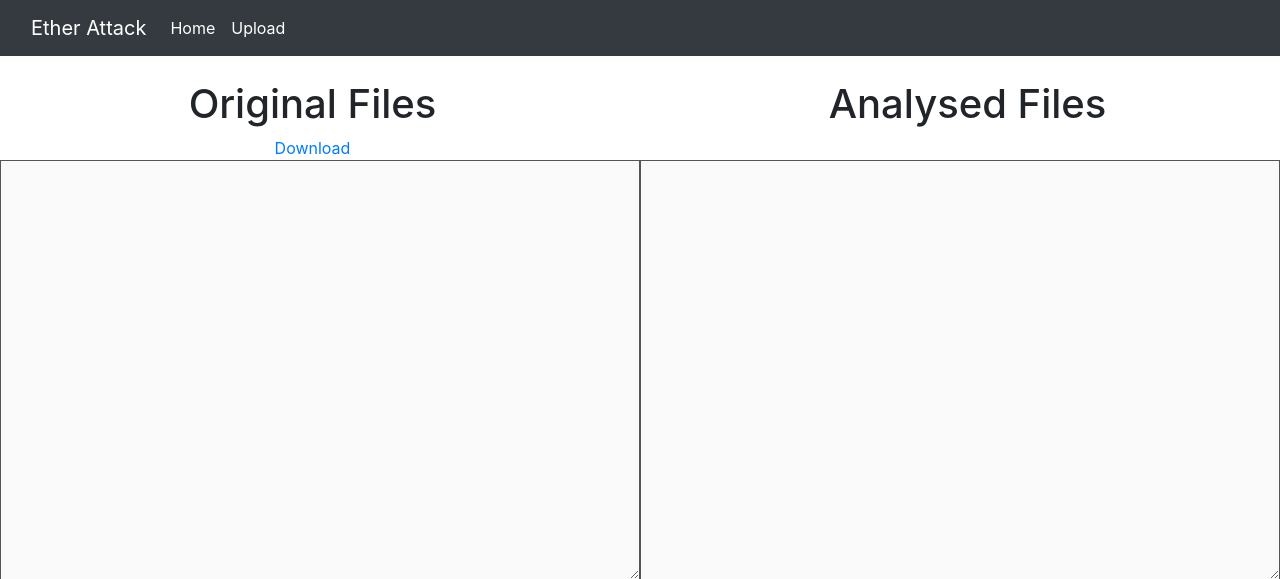
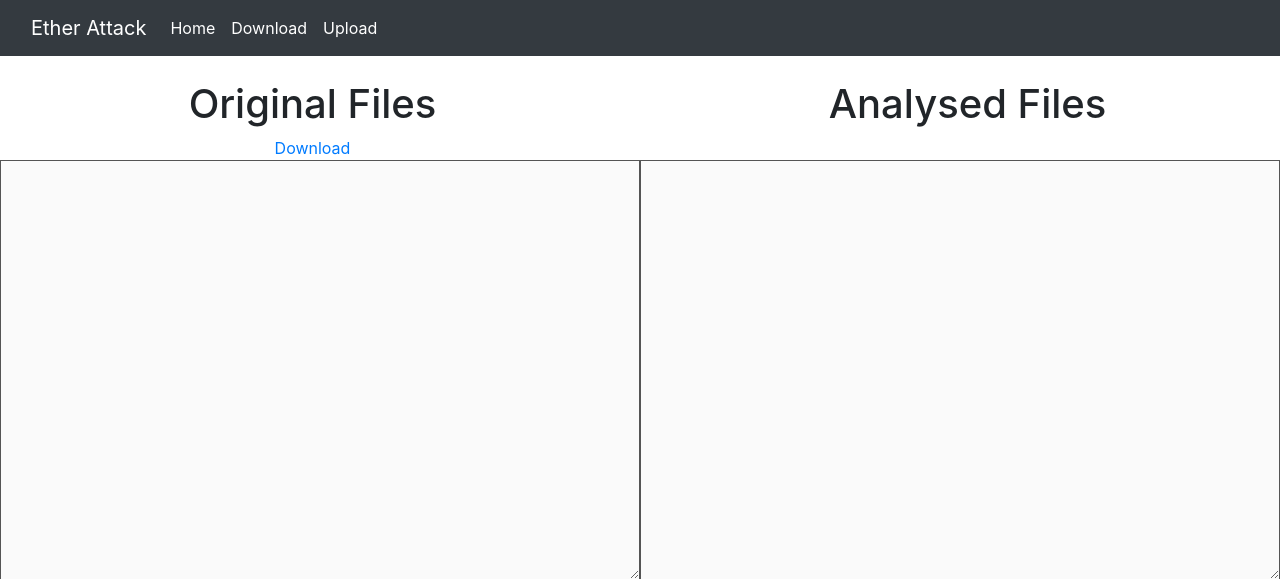
Before and after one commit to Xenomii/EtherAttack, a Flask app: template WebApp/templates/content.html in a window 1280 px wide. Shown: the top 579 px of the page. Run offline with Flask 2, Linux system fonts and the light colour scheme; the template is opened without the code that fills it, so the values that code supplies are empty.

Commit message:
download files

```diff
--- a/WebApp/app.py
+++ b/WebApp/app.py
@@ -81,6 +81,16 @@ def content(filename):
     return render_template('content.html', original=c.read(),dependency=d.read(),analysis=a.read(),summary1=s.read(),function=f.read())
 
 
+@app.route('/Download.html')
+def download_file():
+
+	#path = "html2pdf.pdf"
+	#path = "info.xlsx"
+	path1 = "Contracts/Ph/analysis_Ph.txt"
+	#path = "sample.txt"
+	return send_file(path1, as_attachment=True)
+
+
 
 
 if __name__ == '__main__':
--- /dev/null
+++ b/WebApp/templates/Download.html
@@ -0,0 +1,6 @@
+<div class ="col-lg-6">
+    <h1>Original Files</h1>
+   <a href="{{ url_for('.download_file') }}">">Download
+  </a>
+  </div>
+  <div class ="col-lg-6">
--- a/WebApp/templates/base.html
+++ b/WebApp/templates/base.html
@@ -37,6 +37,9 @@
                     <li>
                         <a class="nav-link active" aria-current="page" href="/">Home</a>
                     </li>
+                    <li>
+                        <a class="nav-link active" aria-current="page" href="/Download.html">Download</a>
+                    </li>
                 </ul>
                 <ul class="nav navbar-nav navbar-right">
                     <li>
--- a/WebApp/templates/content.html
+++ b/WebApp/templates/content.html
@@ -3,7 +3,8 @@
 <div class="row" style="text-align:center;">
   <div class ="col-lg-6">
     <h1>Original Files</h1>
-    <a href={{original}}>Download</a>
+   <a href="{{url_for('.download_file')}}">Download
+  </a>
   </div>
   <div class ="col-lg-6">
     <h1>Analysed Files</h1>
```
